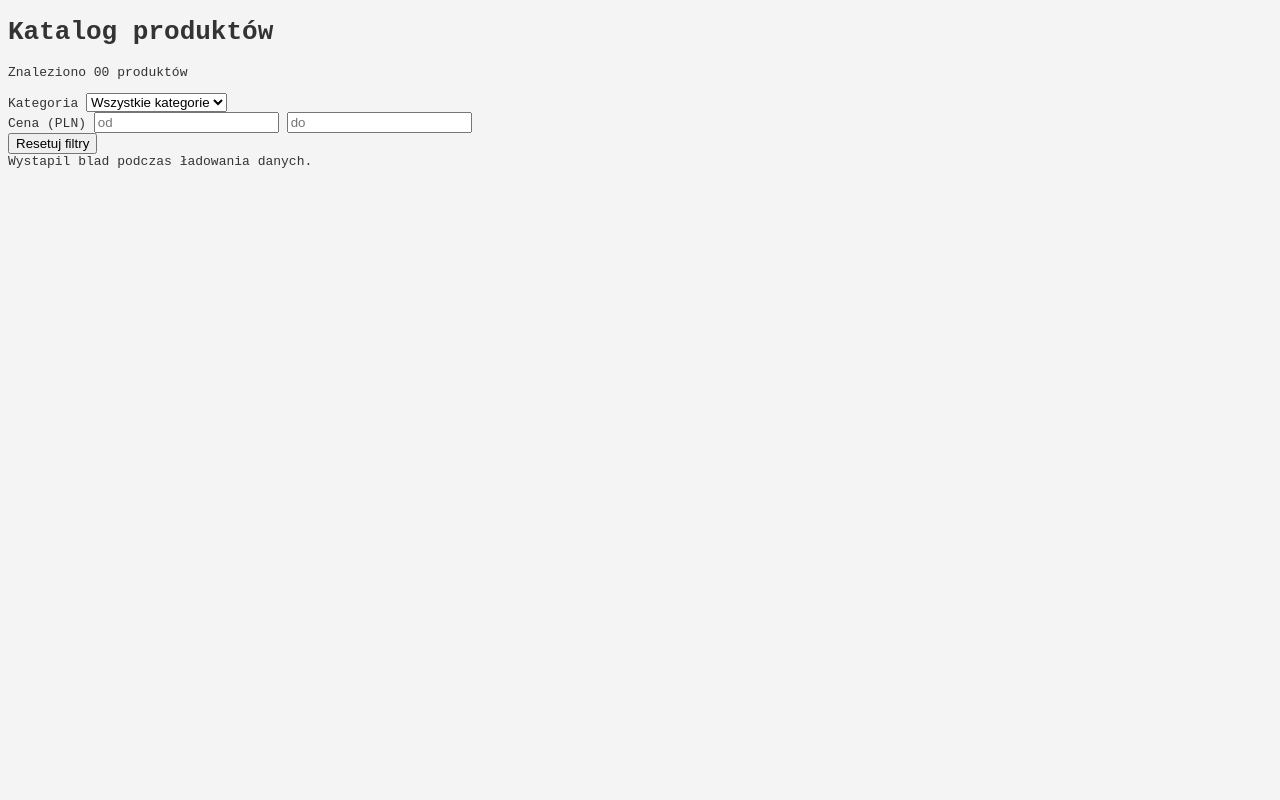
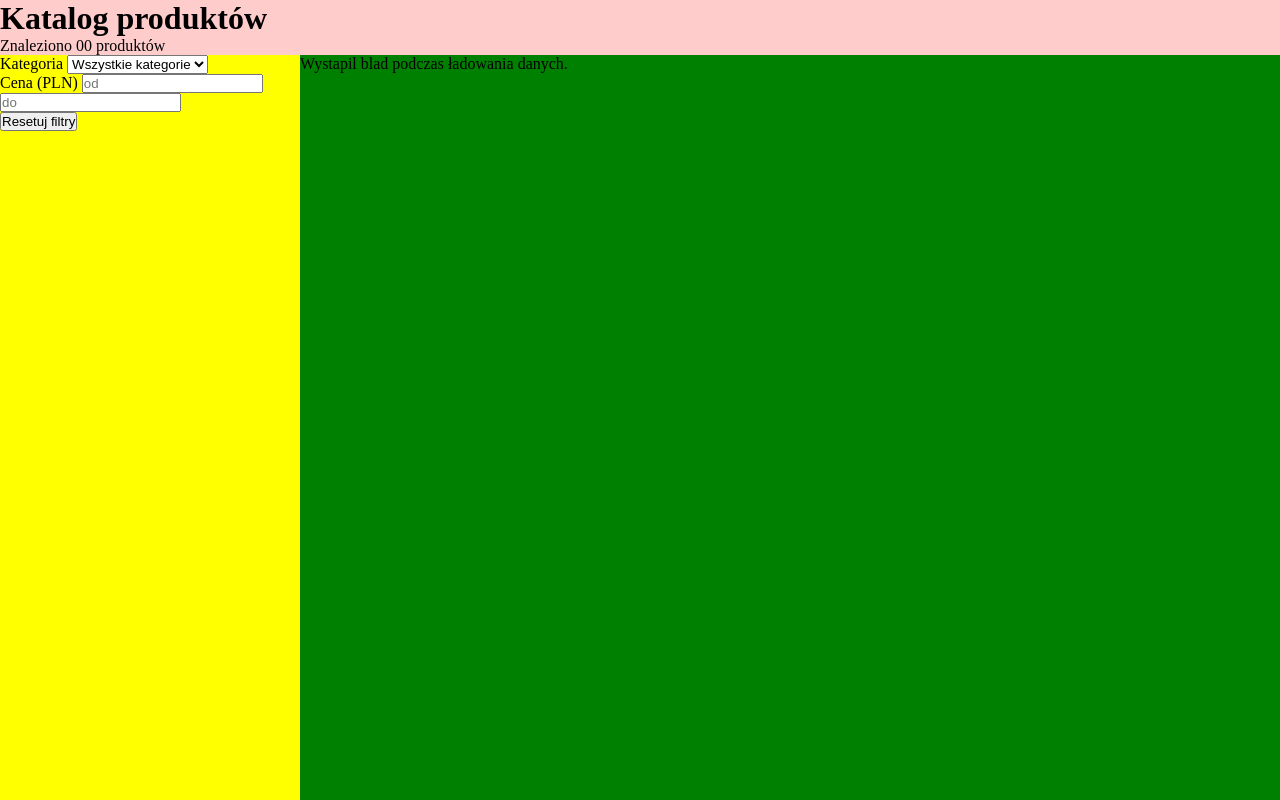
Before and after one commit to adam1ak/coisbella-task, a website built with Vite: page index.html in a window 1280 px wide. Built offline with nearby package versions, Linux system fonts and the light colour scheme; no server answers.

Commit message:
refactor: implement app-like desktop layout with fixed sidebar and independent scroll

```diff
--- a/index.html
+++ b/index.html
@@ -19,7 +19,6 @@
     </header>
 
     <div class="page-wrapper">
-        <main>
         <section class="filters-section" aria-label="Filtry produktow">
             <div class="filter-group">
                 <label for="category-select">Kategoria</label>
@@ -42,6 +41,8 @@
             </button>
         </section>
 
+        <div class="page-content">
+            <main>
                 <!-- status container -->
                 <section id="status-container" aria-live="polite">
                     <div id="loader" class="hidden">Wczytywanie produktow</div>
@@ -61,6 +62,7 @@
                 </nav>
             </footer>
         </div>
+    </div>
 
     <script type="module" src="/src/main.js"></script>
 </body>
--- /dev/null
+++ b/src/scss/_layout.scss
@@ -0,0 +1,70 @@
+*, *::before, *::after {
+    box-sizing: border-box;
+    margin: 0;
+    padding: 0;
+}
+
+
+body {
+    display: flex;
+    flex-direction: column;
+    background-color: aqua;
+    min-height: 100vh;
+}
+
+header {
+    background-color: #ffcccc;
+    flex-shrink: 0;
+}
+
+.page-wrapper {
+    display: flex;
+    flex-direction: column;
+    flex: 1;
+    background-color: yellow;
+}
+
+.filters-section {
+    background-color: yellow;
+}
+
+.page-content {
+    display: flex;
+    flex-direction: column;
+    flex: 1;
+}
+
+main {
+    flex: 1;
+}
+
+footer {
+    background-color: #ffe6cc;
+}
+
+@media (min-width: 1280px) {
+    body {
+        height: 100vh;
+        overflow: hidden;
+    }
+
+    .page-wrapper {
+        flex-direction: row;
+        min-height: 0;
+        flex: 1;
+    }
+
+    .filters-section {
+        width: 300px;
+        flex-shrink: 0;
+    }
+
+    .page-content {
+        flex: 1;
+        min-height: 0;
+        overflow-y: auto;
+        background-color: green;
+        justify-content: space-between;
+    }
+
+}
--- a/src/scss/_variables.scss
+++ /dev/null
@@ -1,2 +0,0 @@
-$primary-color: #333;
-$background-light: #f4f4f4;
--- a/src/scss/main.scss
+++ b/src/scss/main.scss
@@ -1,13 +1,7 @@
-@use 'variables' as *;
-
-body {
-    background-color: $background-light;
-    color: $primary-color;
-    font-family: monospace;
-}
+@import "layout";
 
 .hidden {
-    display: none;
+    display: none !important;
 }
 
 .sr-only {
@@ -18,5 +12,6 @@ body {
     margin: -1px;
     overflow: hidden;
     clip: rect(0, 0, 0, 0);
+    white-space: nowrap;
     border: 0;
 }
```
Lines whose indentation alone changed are shown as unchanged.
